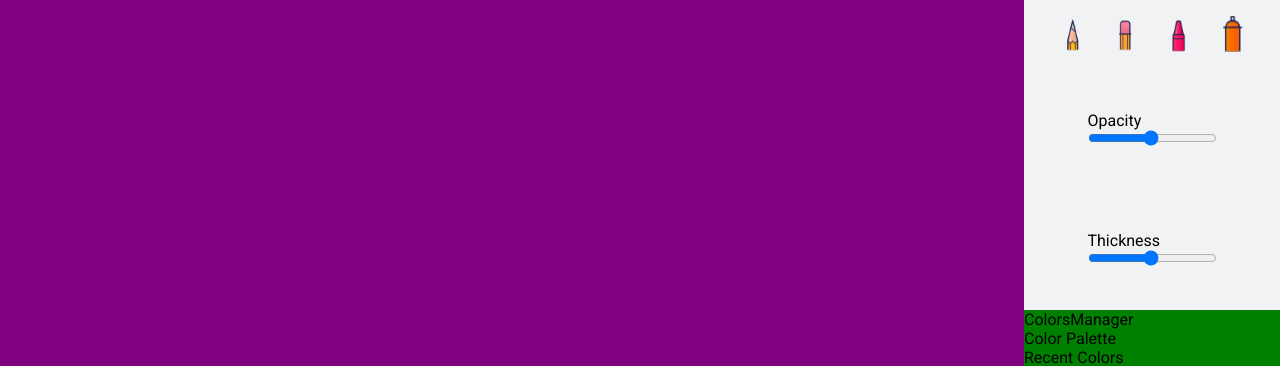
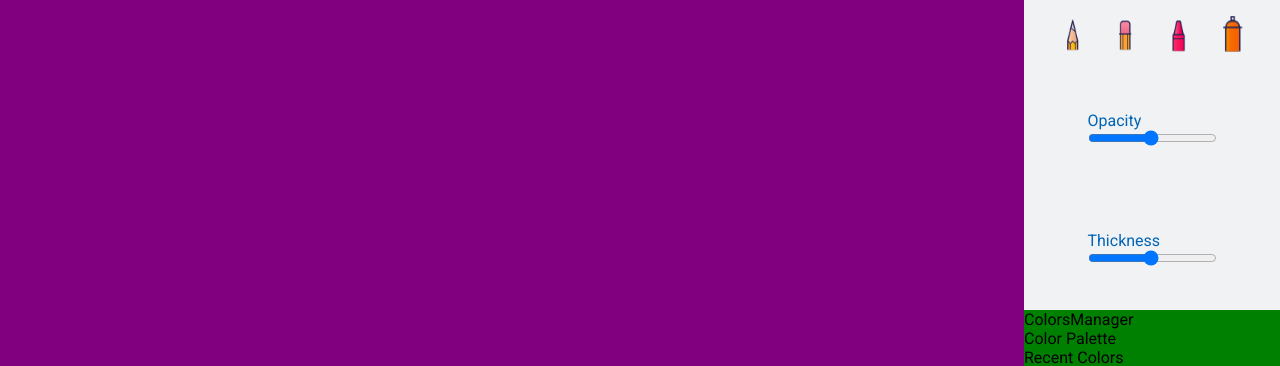
Before and after one commit to MHammadYou/paint-clone, a React (Vite) app: page / in a window 1280 px wide. Shown: the part 130-496 px from the top of the page. Built offline with nearby package versions, Linux system fonts and the light colour scheme; the HTML template or start-up script is replaced by a standard one.

Commit message:
Added properties styles

```diff
--- a/src/components/Properties.js
+++ b/src/components/Properties.js
@@ -1,6 +1,7 @@
 import React from "react";
 import { Opacity, Thickness } from "./properties/index";
 import "../css/components/properties/layout.css"
+import "../css/components/properties/styles.css"
 
 function Properties() {
   return (
--- /dev/null
+++ b/src/css/components/properties/styles.css
@@ -0,0 +1,3 @@
+.properties {
+  color: #0064b6;
+}
```
